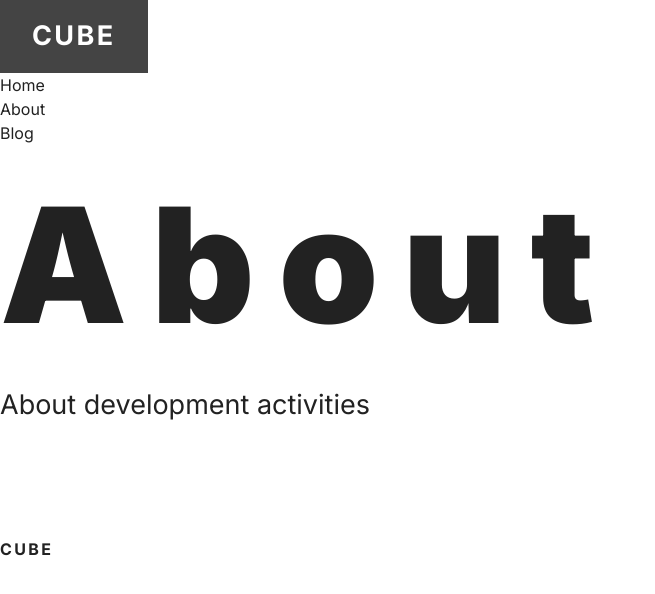
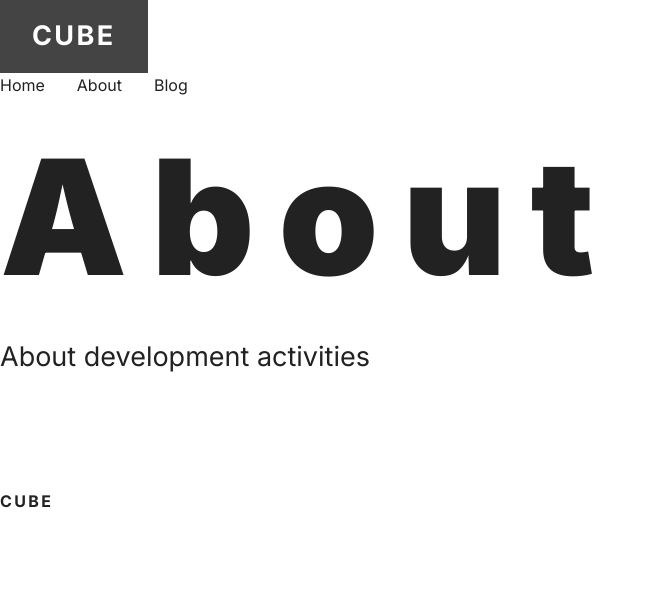
Before and after one commit to Kazuho1222/blog, a Next.js app: page /about in a window 1280 px wide. Shown: the top 594 px of the page, without its empty margins (0-655 px from the left). Built offline with nearby package versions, Linux system fonts and the light colour scheme.

Commit message:
ナビゲーションメニューとリンクのスタイルを指定する

```diff
--- a/app/components/nav.tsx
+++ b/app/components/nav.tsx
@@ -1,9 +1,10 @@
 import Link from 'next/link'
+import styles from '../../styles/nav.module.css'
 
 export default function Nav() {
   return (
     <nav>
-      <ul>
+      <ul className={styles.list}>
         <li>
           <Link href="/">
             Home
--- a/styles/nav.module.css
+++ b/styles/nav.module.css
@@ -0,0 +1,20 @@
+.list {
+  display: flex;
+  gap: 2em;
+}
+
+@media (hover: hover) {
+  .list a:hover {
+    color: var(--accent);
+  }
+}
+
+@media (hover: none) {
+  .list a {
+    -webkit-tap-highlight-color: transparent;
+  }
+
+  .list a:active {
+    color: var(--accent);
+  }
+}
```
